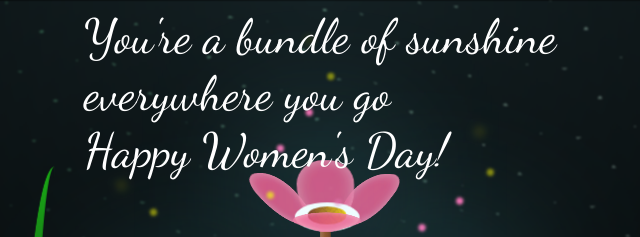
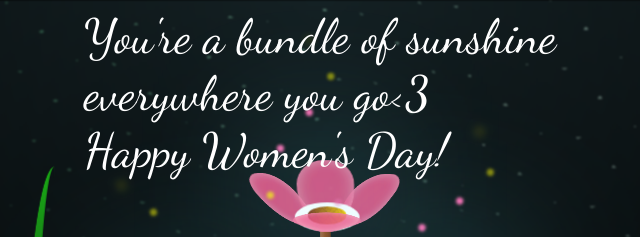
Before and after one commit to ecoloco444/eco-eco, a plain HTML site: page index.html in a window 1280 px wide. Shown: the top 237 px of the page, 320-960 px from the left. Drawn offline with Linux system fonts and the light colour scheme.

Commit message:
Update index.html

```diff
--- a/index.html
+++ b/index.html
@@ -9,7 +9,7 @@
     <title>flowers</title>
 </head>
 <body class="container">
-    <div class="text">You're a bundle of sunshine<br>   everywhere you go<br>Happy Women's Day!</div>
+    <div class="text">You're a bundle of sunshine<br>everywhere you go<3<br>Happy Women's Day!</div>
     <div class="night"></div>
     <div class="flowers">
       <div class="flower flower--1">
```
